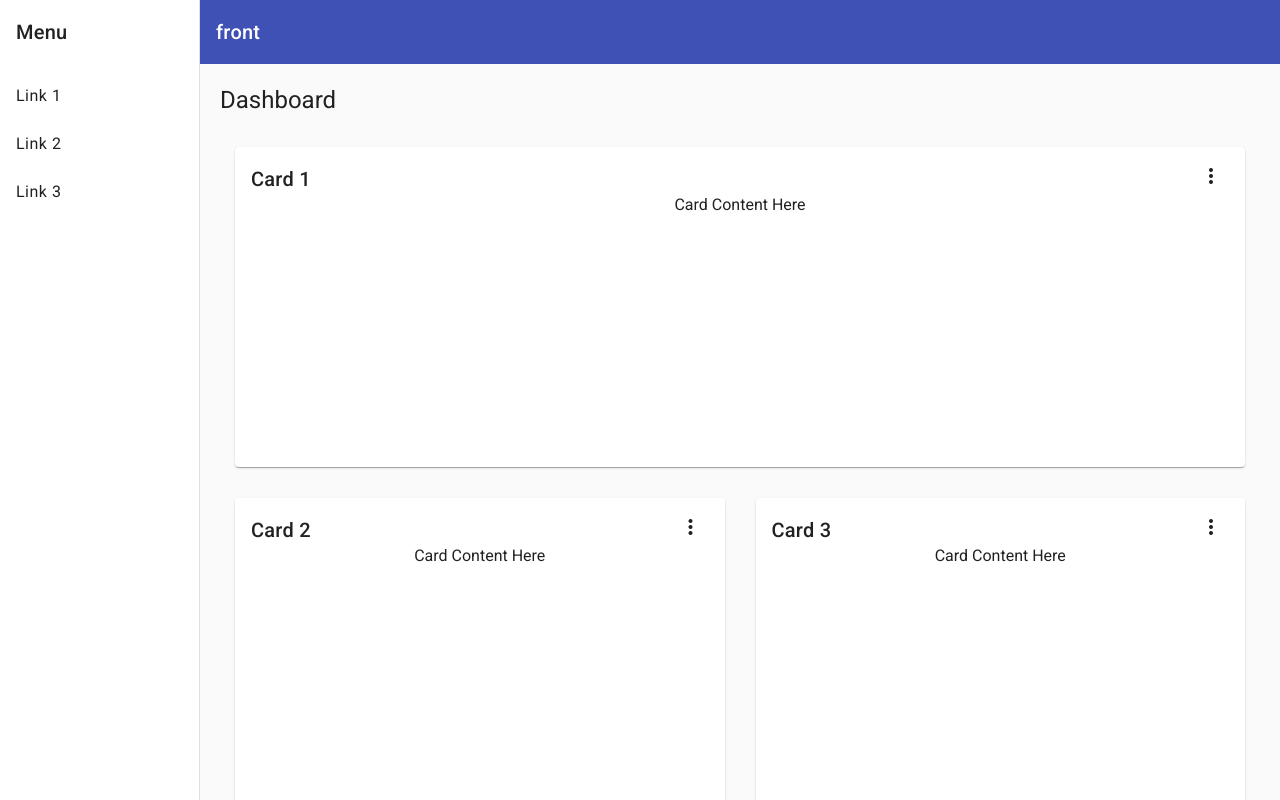
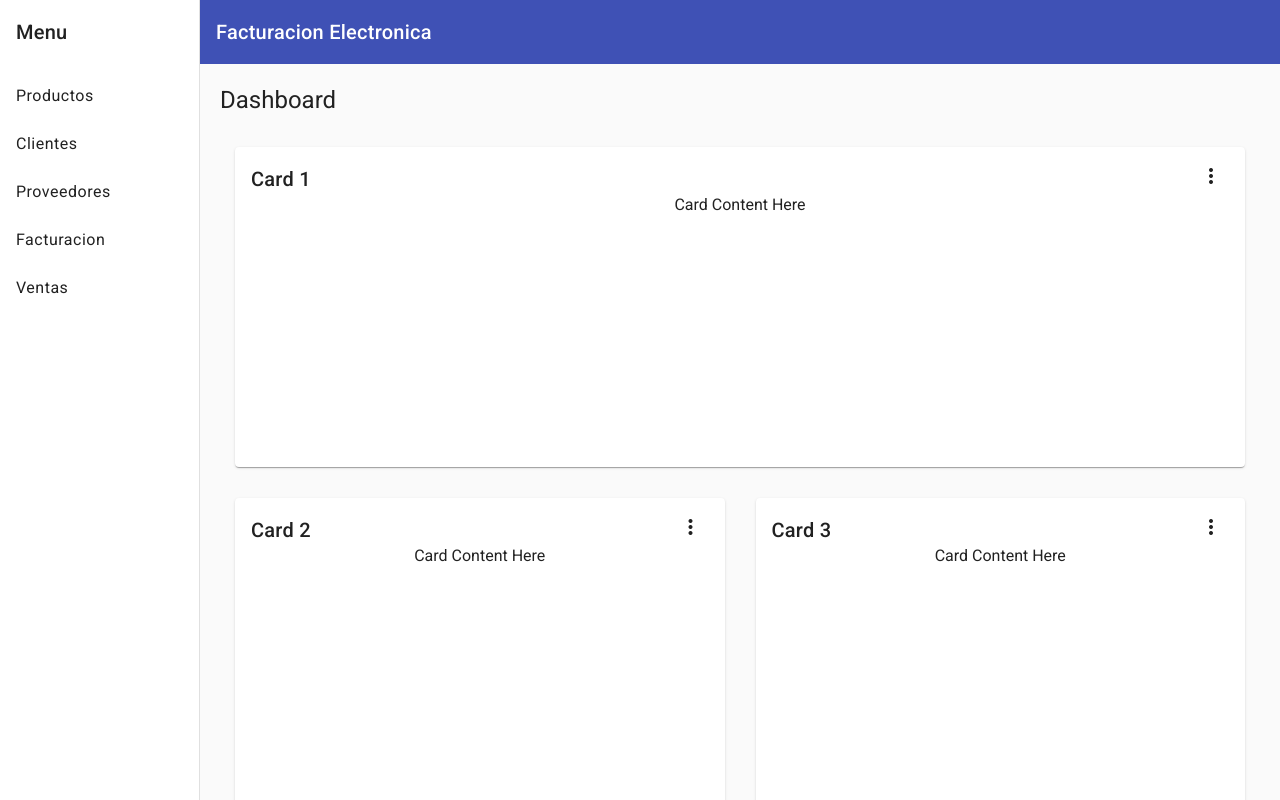
Before and after one commit to jess026p/FacturacionElectronica2.0, an Angular app in the folder front/: page / in a window 1280 px wide. Built offline with nearby package versions, Linux system fonts and the light colour scheme.

Commit message:
modificaciones en index.html

```diff
--- a/front/src/app/app.component.ts
+++ b/front/src/app/app.component.ts
@@ -6,5 +6,5 @@ import { Component } from '@angular/core';
   styleUrls: ['./app.component.scss']
 })
 export class AppComponent {
-  title = 'front';
+  title = 'FacturacionElectronica';
 }
--- a/front/src/app/navegacion/navegacion.component.html
+++ b/front/src/app/navegacion/navegacion.component.html
@@ -5,9 +5,12 @@
       [opened]="(isHandset$ | async) === false">
     <mat-toolbar>Menu</mat-toolbar>
     <mat-nav-list>
-      <a mat-list-item href="#">Link 1</a>
-      <a mat-list-item href="#">Link 2</a>
-      <a mat-list-item href="#">Link 3</a>
+      <a mat-list-item href="#">Productos</a>
+      <a mat-list-item href="#">Clientes</a>
+      <a mat-list-item href="#">Proveedores</a>
+      <a mat-list-item href="#">Facturacion</a>
+      <a mat-list-item href="#">Ventas</a>
+
     </mat-nav-list>
   </mat-sidenav>
   <mat-sidenav-content>
@@ -20,7 +23,7 @@
         *ngIf="isHandset$ | async">
         <mat-icon aria-label="Side nav toggle icon">menu</mat-icon>
       </button>
-      <span>front</span>
+      <span>Facturacion Electronica</span>
     </mat-toolbar>
     <app-principal-dash></app-principal-dash>
   </mat-sidenav-content>
--- a/front/src/index.html
+++ b/front/src/index.html
@@ -2,7 +2,7 @@
 <html lang="en">
 <head>
   <meta charset="utf-8">
-  <title>Front</title>
+  <title>FacturacionElectronica</title>
   <base href="/">
   <meta name="viewport" content="width=device-width, initial-scale=1">
   <link rel="icon" type="image/x-icon" href="favicon.ico">
```
